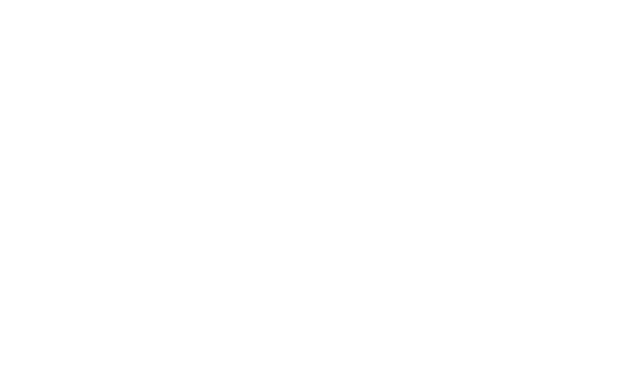
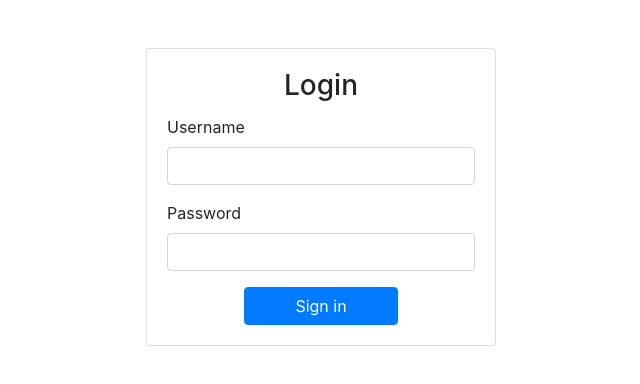
Before and after one commit to ydorLorenzo/place-manager, a React (Create React App) app: page / in a window 1280 px wide. Shown: the top 384 px of the page, without its empty margins (319-959 px from the left). Built offline with nearby package versions, Linux system fonts and the light colour scheme.

Commit message:
Adding some styles to the login box.

```diff
--- a/src/App.tsx
+++ b/src/App.tsx
@@ -1,10 +1,17 @@
-import React  from 'react';
+import React from 'react';
+import { Col, Container, Row } from 'react-bootstrap';
+import LoginBox from './components/pages/login/LoginBox';
 
-const App : React.FC = () => {
+const App: React.FC = () => {
   return (
-    <div className="container">
-    </div>
+    <Container className="mt-5">
+      <Row>
+        <Col md="6" sm="12" lg="4" className="offset-md-3 offset-lg-4">
+          <LoginBox />
+        </Col>
+      </Row>
+    </Container>
   );
-}
+};
 
 export default App;
--- a/src/components/elements/FieldPassword.tsx
+++ b/src/components/elements/FieldPassword.tsx
@@ -1,10 +1,9 @@
 import React from 'react';
-import { RouteComponentProps } from 'react-router-dom';
 
 // bootstrap
-import { Form } from 'react-bootstrap';
+import { Form, FormControlProps } from 'react-bootstrap';
 
-interface Props extends RouteComponentProps<any> {
+interface Props extends FormControlProps {
   autoFocus: boolean;
   required: boolean
 }
--- a/src/components/elements/FieldUsername.tsx
+++ b/src/components/elements/FieldUsername.tsx
@@ -1,9 +1,8 @@
 import React from 'react';
-import { RouteComponentProps } from 'react-router-dom';
 
-import { Form } from 'react-bootstrap';
+import { Form, FormControlProps } from 'react-bootstrap';
 
-interface Props extends RouteComponentProps<any> {
+interface Props extends FormControlProps {
   autoFocus: boolean;
   required: boolean
 }
@@ -12,7 +11,7 @@
   return (
     <Form.Group controlId="formBasicUsername">
       <Form.Label>Username</Form.Label>
-      <Form.Control {...rest} required={required} type="text" placeholder="Enter username" autoFocus={autoFocus} />
+      <Form.Control {...rest} required={required} type="text" autoFocus={autoFocus} />
     </Form.Group>
   )
 }
--- a/src/components/pages/login/LoginBox.tsx
+++ b/src/components/pages/login/LoginBox.tsx
@@ -9,12 +9,14 @@
   const password = useFormInput('');
   return (
     <Card>
-      <Card.Title>Login</Card.Title>
       <Card.Body>
+        <Card.Title className="text-center">
+          <h3>Login</h3>
+        </Card.Title>
         <Form>
           <FieldUsername {...username} autoFocus={false} required={true} />
           <FieldPassword {...password} autoFocus={false} required={true} />
-          <Button type="submit">
+          <Button type="submit" className="w-100 col-6 offset-3">
             Sign in
           </Button>
         </Form>
```
